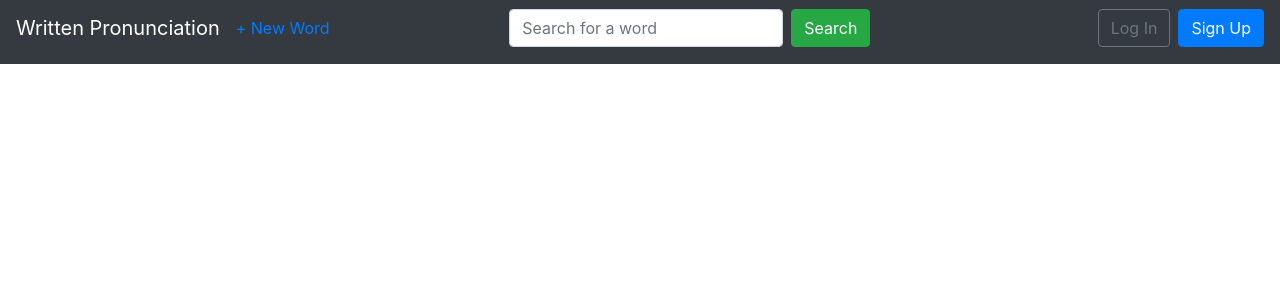
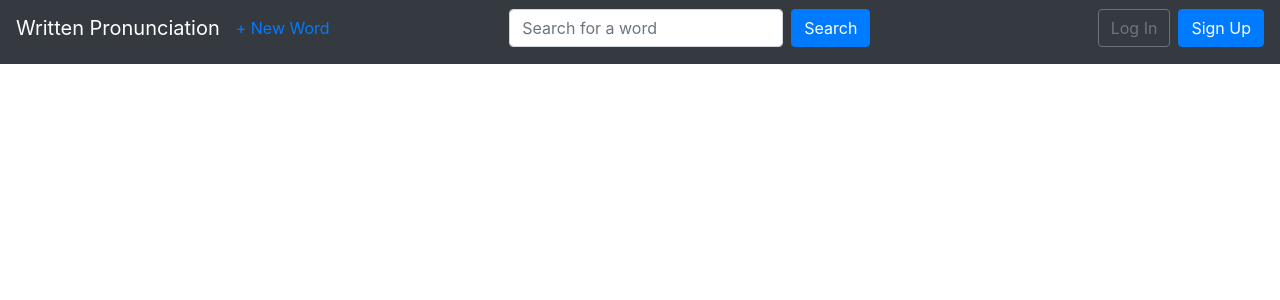
Before and after one commit to Ksenofanex/written-pronunciation, a Django app: page / in a window 1280 px wide. Shown: the top 300 px of the page. Run offline with Django 3.2, Linux system fonts and the light colour scheme; data that the repository does not hold is empty; some libraries are stand-ins or nearby versions.

Commit message:
Make button color blue

```diff
--- a/templates/base.html
+++ b/templates/base.html
@@ -25,7 +25,7 @@
       <nav class="flex-grow-1 d-flex offset-md-1">
           <form class="form-inline mx-auto p-0 mb-2" action="{% url 'search' %}" method="get">
             <input class="form-control mr-sm-2" name="q" type="text" placeholder="Search for a word">
-            <button class="btn btn-success" type="submit">Search</button>
+            <button class="btn btn-primary" type="submit">Search</button>
           </form>
       </nav>
       <div class="collapse navbar-collapse" id="navbarCollapse">
```
